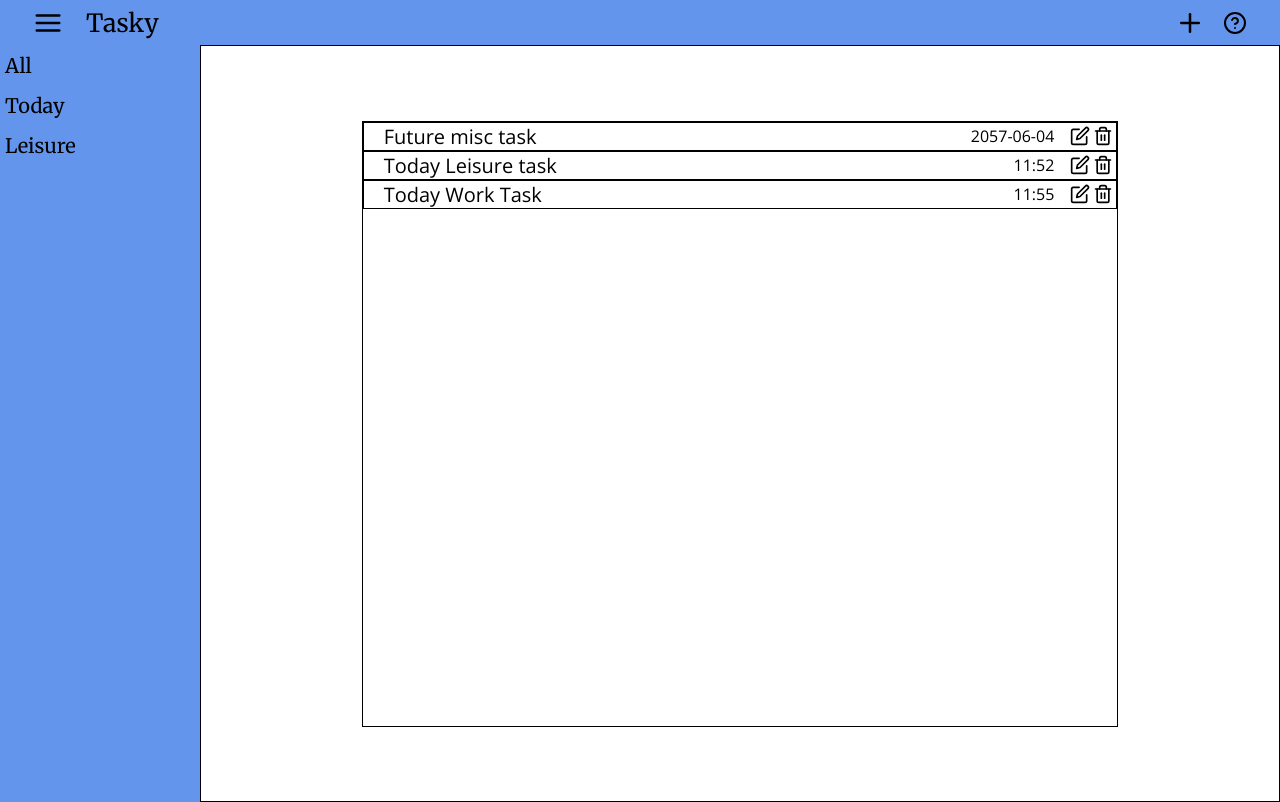
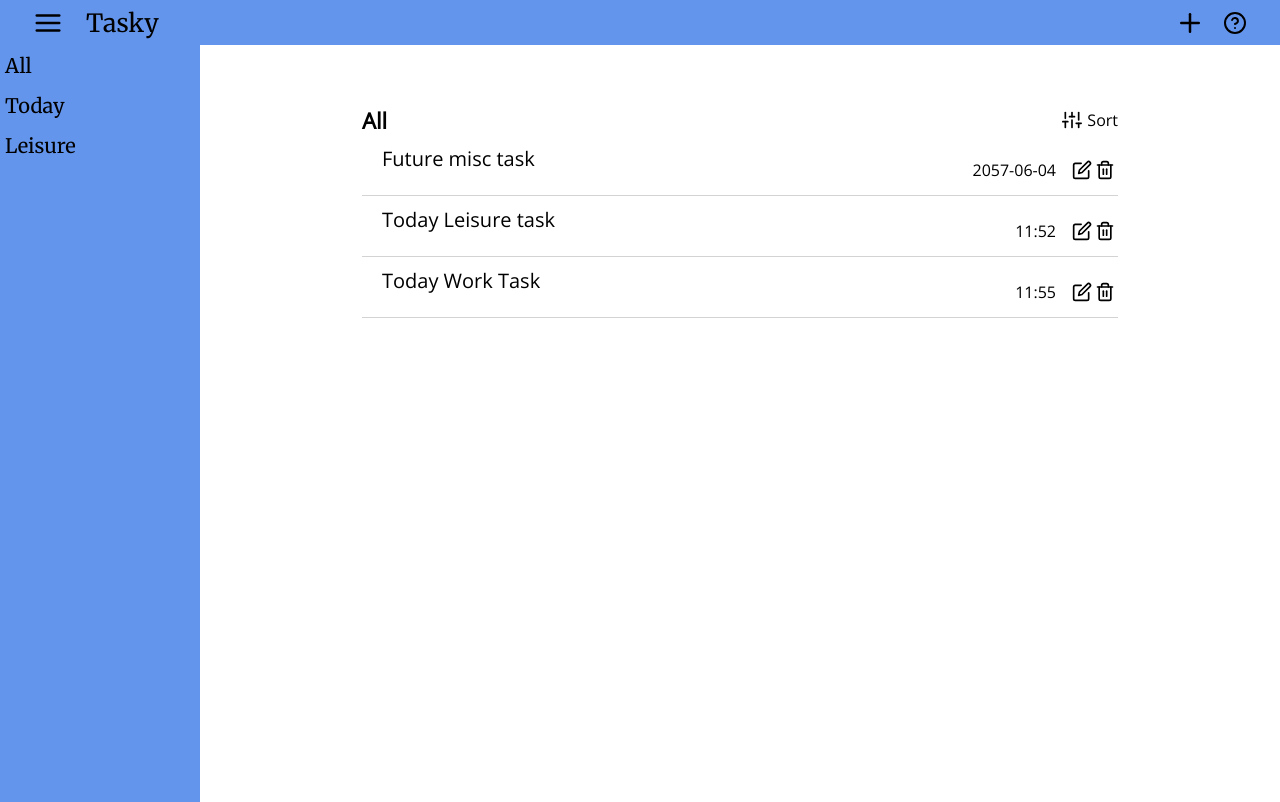
Before and after one commit to EricTGoto/Tasky, a React (Create React App) app: page / in a window 1280 px wide. Built offline with nearby package versions, Linux system fonts and the light colour scheme.

Commit message:
added task group title bar and styling to tasks

```diff
--- a/src/components/TaskForm.js
+++ b/src/components/TaskForm.js
@@ -52,6 +52,7 @@ function TaskForm({ show, setTask, taskGroups }) {
     // check if the task added was under a new group, if it is add
     let newTaskGroup;
     if (!taskGroups.includes(taskInput.taskGroup)) newTaskGroup = taskInput.taskGroup;
+
     setTask((prevTaskInfo) => {
       return ({
         ...prevTaskInfo,
--- /dev/null
+++ b/src/components/TaskGroupTitleBar.js
@@ -0,0 +1,16 @@
+import React from 'react';
+import sliders from '../images/sliders.svg';
+
+function TaskGroupTitleBar({ selectedGroup }) {
+  return (
+    <div className="task-group-title-bar">
+      {selectedGroup}
+      <label htmlFor="sortingButton" className="sortingButtonLabel">
+        <input type="image" src={sliders} id="sortingButton" className="sortingButton" alt="Sort Tasks" />
+        Sort
+      </label>
+    </div>
+  );
+}
+
+export default TaskGroupTitleBar;
--- a/src/components/Tasks.js
+++ b/src/components/Tasks.js
@@ -2,6 +2,7 @@ import React from 'react';
 import trash from '../images/trash.svg';
 import edit from '../images/edit.svg';
 import Date from './DateTime';
+import TaskGroupTitleBar from './TaskGroupTitleBar';
 
 function Tasks({ selectedGroup, tasks, deleteFunction, sidebarShowing }) {
   const [editable, setEditable] = React.useState('false');
@@ -47,6 +48,7 @@ function Tasks({ selectedGroup, tasks, deleteFunction, sidebarShowing }) {
 
   return (
     <div className="task-container">
+      <TaskGroupTitleBar selectedGroup={selectedGroup} />
       <div className="tasks">
         {taskList()}
       </div>
--- a/src/style.css
+++ b/src/style.css
@@ -87,27 +87,55 @@ body, #root, .app, .main-elements {
 }
 
 .task-container {
+    margin-top: 50px;
     grid-column: 2;
     grid-row: 2;
+    display: grid;
+    justify-items: center;
+    grid-template-rows: 50px 1fr;
+    grid-template-columns: 1fr;
+}
+
+.task-group-title-bar {
     display: flex;
-    justify-content: center;
+    font-family: var(--secondary-font);
+    font-weight: 600;
+    font-size: 22px;
+    width: 70%;
     align-items: center;
-    flex-direction: column;
-    border: black 1px solid;
-    height: 100%;
-    font-family: 'Open Sans', sans-serif;
+}
+
+.sortingButtonLabel {
+    margin-left: auto;
+    display: flex;
+    font-size: 16px;
+    font-weight: 400;
+    gap: 5px;
+    align-items: center;
+}
+
+.sortingButton {
+    width: 20px;
 }
 
 .tasks {
     height: 80%;
     width: 70%;
-    border: black 1px solid;
+    display: flex;
+    gap: 10px;
+    flex-direction: column;
+    font-family: 'Open Sans', sans-serif;
 }
 
 .task {
     display: flex;
+    height: 50px;
     justify-content: space-between;
-    border: black 1px solid;
+    border-bottom: 1px #D3D3D3 solid;
+}
+
+.task:hover {
+    box-shadow: rgba(0, 0, 0, 0.15) 1.95px 1.95px 2.6px;
 }
 
 .task-title {
```
Also changed, not shown: src/images/settings.svg (added), src/images/sliders.svg (added).
